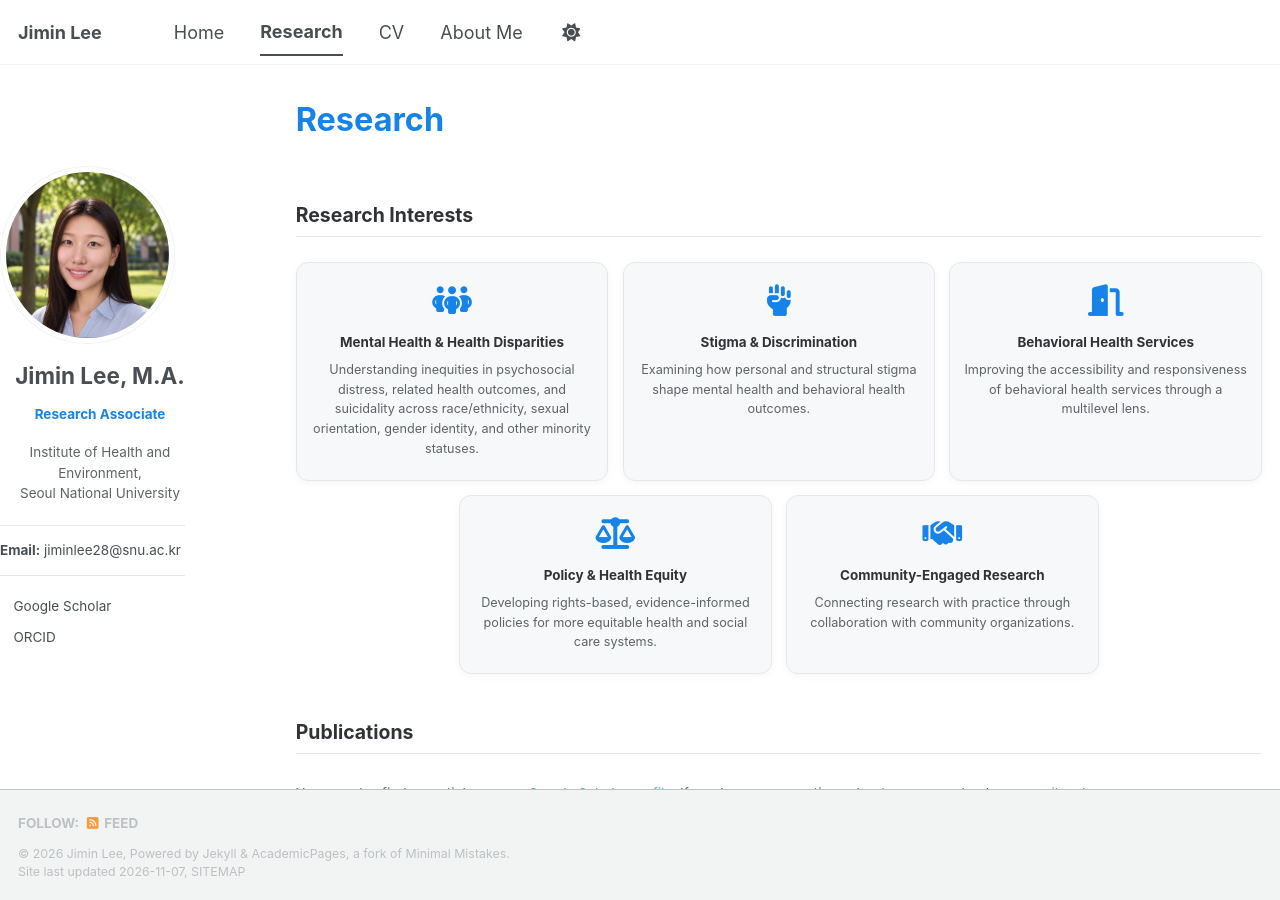
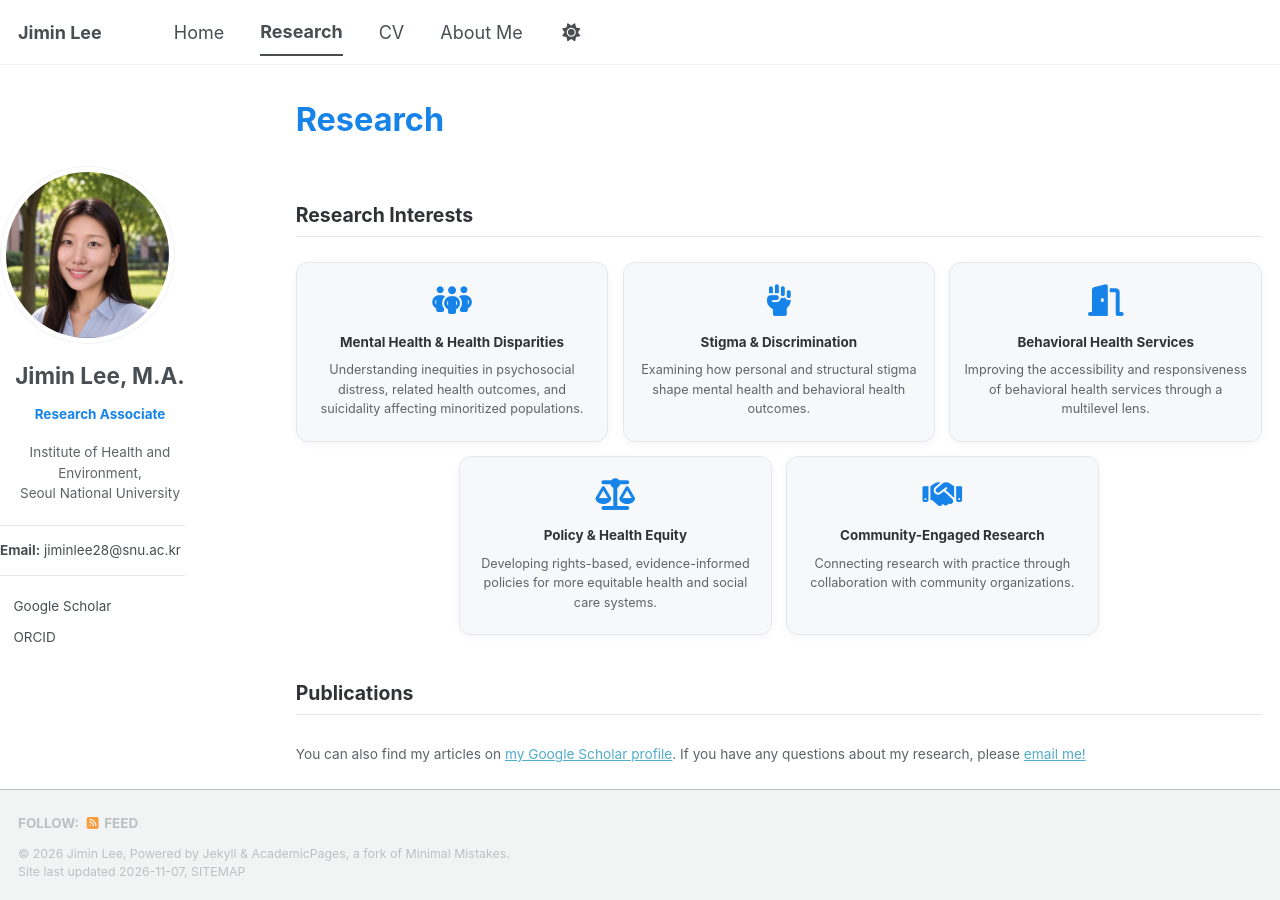
Before and after one commit to jiminlee-research/jiminlee-research.github.io, a Jekyll site: the page built from _pages/publications.html, in a window 1280 px wide and 900 px high. Built offline with Jekyll 4.4.1, drawn with Linux system fonts in a browser that asks for light colours; a style sheet for code colours, icons or effects is not loaded.

Commit message:
Shorten first interest card description
Co-Authored-By: Claude Opus 5.5 <noreply@anthropic.com>
Claude-Session: https://claude.ai/code/session_01PcjxNfDHwsJtJ6agebrJHV

```diff
--- a/_pages/publications.html
+++ b/_pages/publications.html
@@ -64,7 +64,7 @@ author_profile: true
 
 <div class="ri-head"><h2>Research Interests</h2></div>
 <div class="ri-grid">
-  <div class="ri-card"><i class="fa-solid fa-people-group" aria-hidden="true"></i><h3>Mental Health &amp; Health Disparities</h3><p>Understanding inequities in psychosocial distress, related health outcomes, and suicidality across race/ethnicity, sexual orientation, gender identity, and other minority statuses.</p></div>
+  <div class="ri-card"><i class="fa-solid fa-people-group" aria-hidden="true"></i><h3>Mental Health &amp; Health Disparities</h3><p>Understanding inequities in psychosocial distress, related health outcomes, and suicidality affecting minoritized populations.</p></div>
   <div class="ri-card"><i class="fa-solid fa-hand-fist" aria-hidden="true"></i><h3>Stigma &amp; Discrimination</h3><p>Examining how personal and structural stigma shape mental health and behavioral health outcomes.</p></div>
   <div class="ri-card"><i class="fa-solid fa-door-open" aria-hidden="true"></i><h3>Behavioral Health Services</h3><p>Improving the accessibility and responsiveness of behavioral health services through a multilevel lens.</p></div>
   <div class="ri-card"><i class="fa-solid fa-scale-balanced" aria-hidden="true"></i><h3>Policy &amp; Health Equity</h3><p>Developing rights-based, evidence-informed policies for more equitable health and social care systems.</p></div>
```
